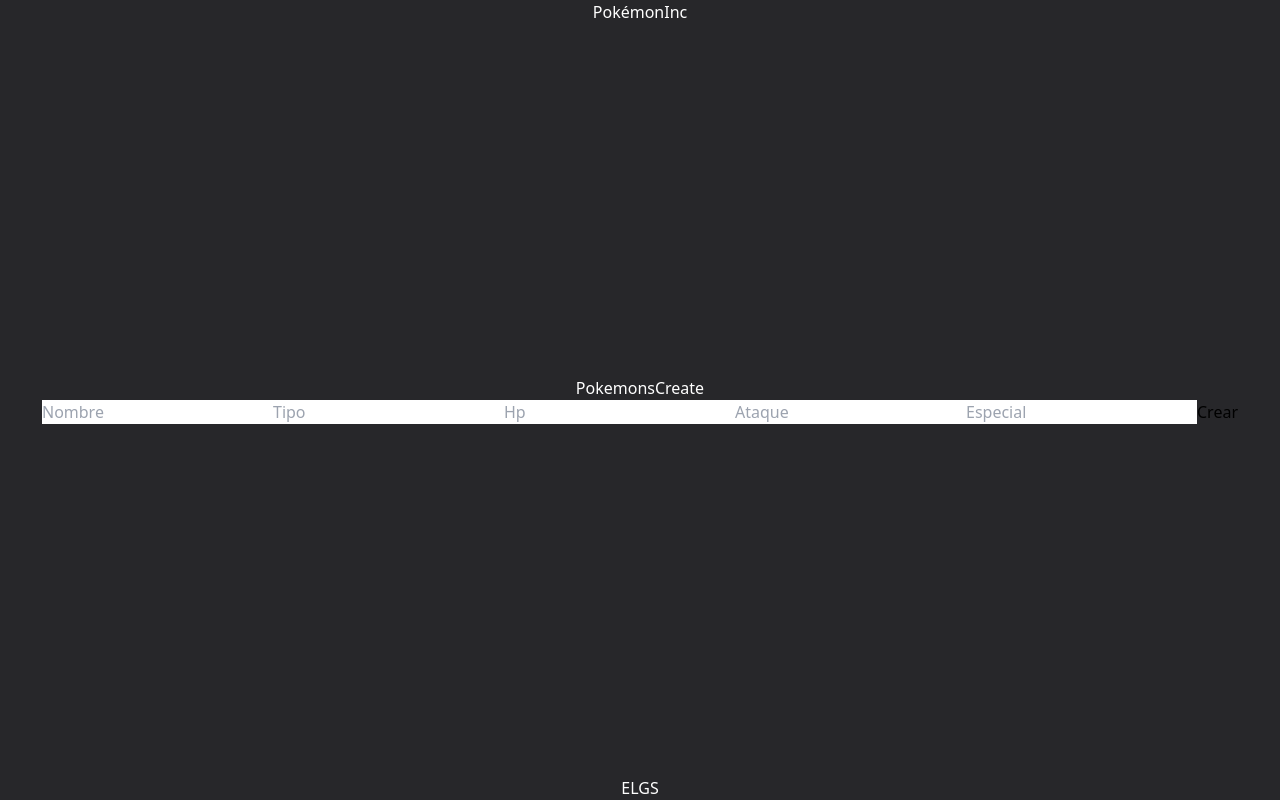
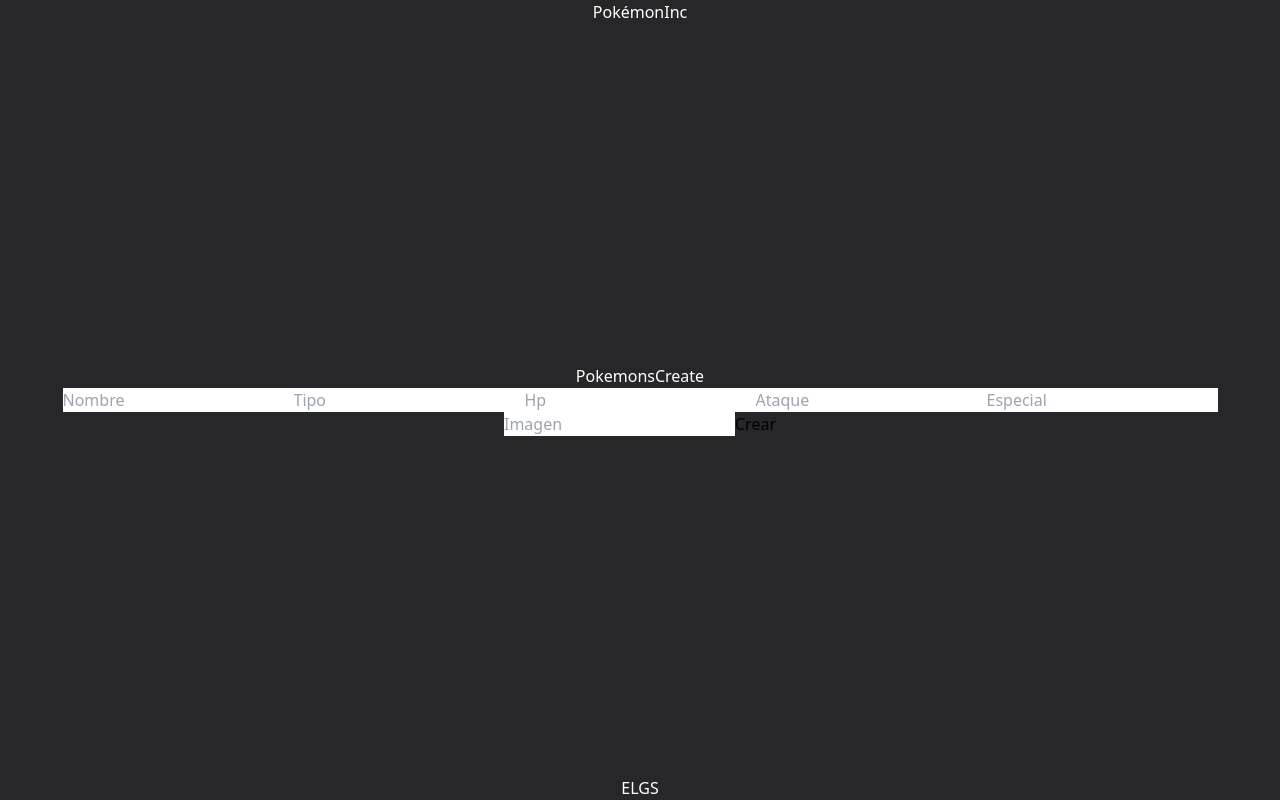
Before and after one commit to Racha777/pokemon-inc-mern-frontend, a React (Create React App) app: page /create-pokemon in a window 1280 px wide. Built offline with nearby package versions, Linux system fonts and the light colour scheme.

Commit message:
Update component PokemonsForm

```diff
--- a/src/component/pokemons/PokemonsForm.jsx
+++ b/src/component/pokemons/PokemonsForm.jsx
@@ -1,4 +1,5 @@
-import { Field, Form, Formik } from "formik";
+import * as yup from 'yup';
+import { ErrorMessage, Field, Form, Formik } from "formik";
 
 const PokemonsForm = () => {
   return (
@@ -8,8 +9,17 @@
         type: '',
         hp: '',
         attack: '',
-        special: ''
+        special: '',
+        image: ''
       }}
+      validationSchema={yup.object({
+        name: yup.string().required('El nombre es requerido'),
+        type: yup.string().required('El tipo es requerido'),
+        hp: yup.number().required('El Hp es requerido'),
+        attack: yup.string().required('El ataque es requerido'),
+        special: yup.string().required('El especial es requerido'),
+        image: yup.string().required('La imagen es requerida')
+      })}
       onSubmit={(values, actions) => {
         console.log(values);
       }}
@@ -20,11 +30,18 @@
             onSubmit={handleSubmit}
             className="text-black"
           >
-            <Field name='name' placeholder="Nombre" />
-            <Field name='type' placeholder="Tipo" />
-            <Field name='hp' placeholder="Hp" />
-            <Field name='attack' placeholder="Ataque" />
-            <Field name='special' placeholder="Especial" />
+            <Field name="name" placeholder="Nombre" />
+            <ErrorMessage name="name" />
+            <Field name="type" placeholder="Tipo" />
+            <ErrorMessage name="type" />
+            <Field name="hp" placeholder="Hp" />
+            <ErrorMessage name="hp" />
+            <Field name="attack" placeholder="Ataque" />
+            <ErrorMessage name="attack" />
+            <Field name="special" placeholder="Especial" />
+            <ErrorMessage name="special" />
+            <Field name="image" placeholder="Imagen" />
+            <ErrorMessage name="image" />
             <button type="submit">Crear</button>
           </Form>
         );
```
